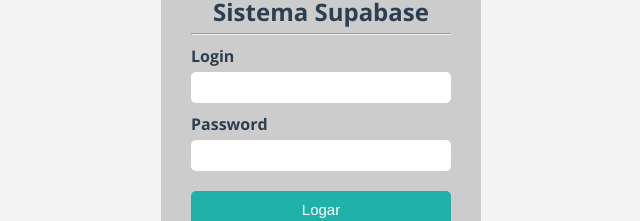
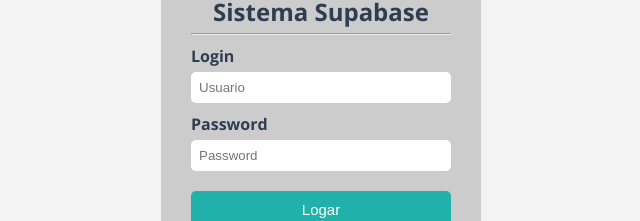
Before and after one commit to Helton-Carlos/supabase-vuejs3, a Vue app: page /#/Login in a window 1280 px wide. Shown: the part 180-401 px from the top of the page, without its empty margins (319-959 px from the left). Built offline with nearby package versions, Linux system fonts and the light colour scheme.

Commit message:
login inicio

```diff
--- a/src/views/Login.vue
+++ b/src/views/Login.vue
@@ -9,9 +9,9 @@
         <hr />
         <div style="margin: 10px 0px" class="flex-cl">
           <label>Login</label>
-          <input type="text" v-model="login.usuario" />
+          <input type="text" v-model="usuario" placeholder="Usuario" />
           <label>Password</label>
-          <input type="password" v-model="login.password" />
+          <input type="password" v-model="password" placeholder="Password" />
         </div>
         <button @click.prevent="logar()">Logar</button>
       </form>
@@ -24,18 +24,27 @@
 export default {
   setup() {
     return {
-      login: { usuario: "", password: "" },
+      usuario: "",
+      password: "",
     };
   },
   methods: {
     logar() {
-      if(this.login.usuario==="helton"||this.login.password==="0"){
-        console.log(senhaLogin);
+      let objSenhaLogin = senhaLogin();
+      for (let i = 0; i < objSenhaLogin.login.length; i++) {
+        var usuario = this.usuario.toLowerCase();
+        var password = this.password.toLowerCase();
+        if (
+          objSenhaLogin.login[i].usuario === usuario &&
+          objSenhaLogin.login[i].senha === password
+        ) {
+          this.$router.push("/");
+        }
+        else{
+          alert("O Usuário não existe")
+        }
       }
-      else{
-        alert("invalido")
-      }
-      //this.$router.push("/");
+
     },
   },
 };
```
